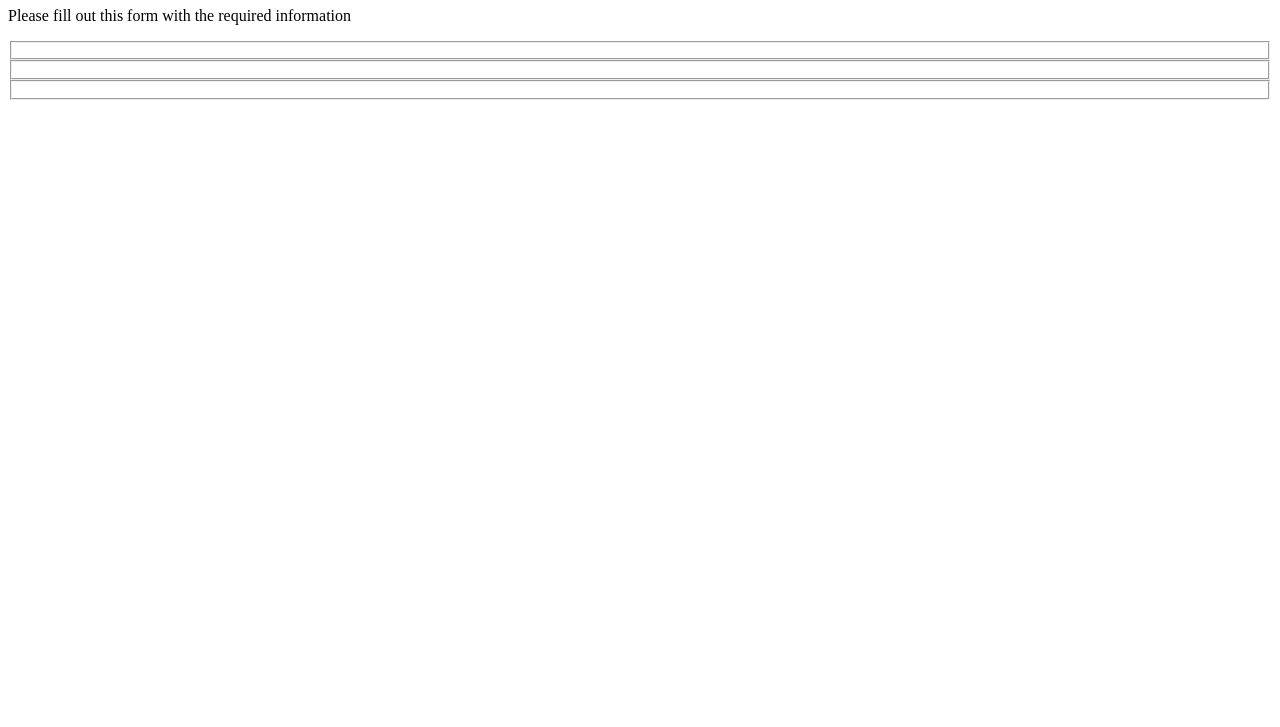
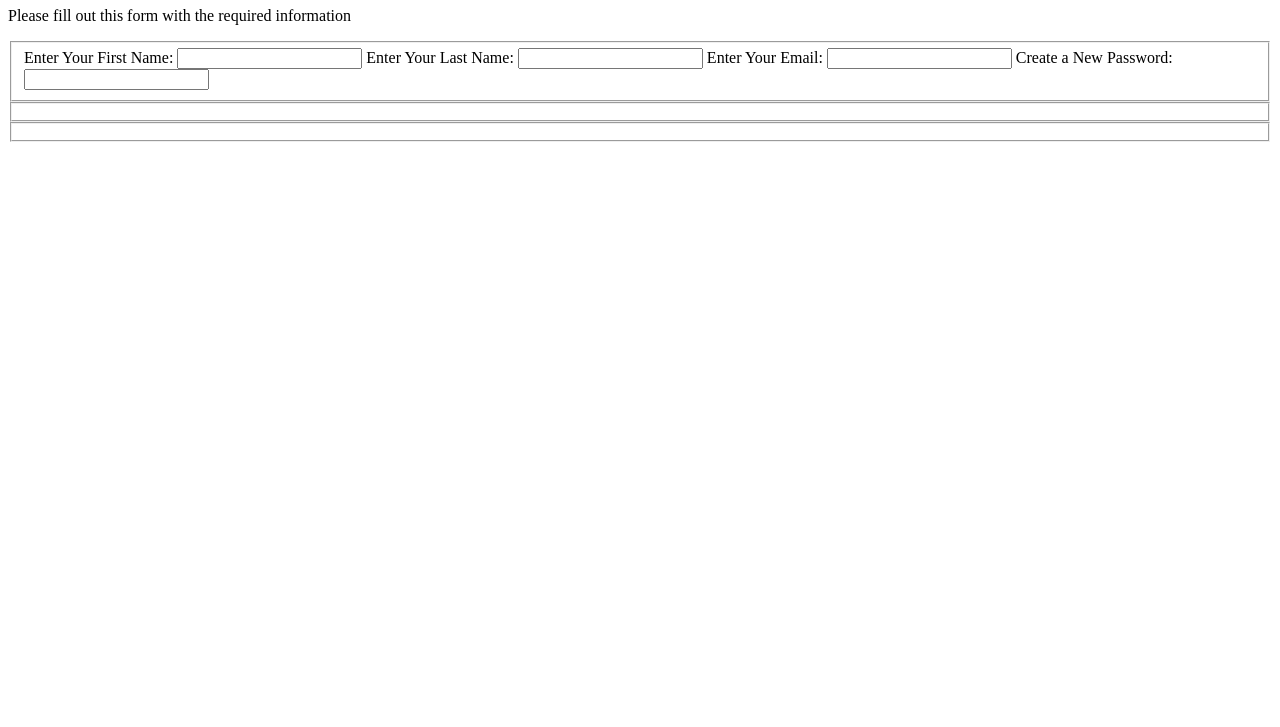
Before and after one commit to BassimAliDurzi/Registration-Form, a plain HTML site: page index.html in a window 1280 px wide. Shown: the part 73-800 px from the top of the page. Drawn offline with Linux system fonts and the light colour scheme.

Commit message:
Add input elements to the first fieldset: first name, last name, email and passowrd

```diff
--- a/index.html
+++ b/index.html
@@ -1,19 +1,32 @@
 <!DOCTYPE html>
 <html lang="en">
   <head>
-        <meta charset="utf-8">
-        <meta name="viewport" content="width=device-width, initial-scale=1.0">
-        <link rel="stylesheet" href="style.css">
+    <meta charset="utf-8" />
+    <meta name="viewport" content="width=device-width, initial-scale=1.0" />
+    <link rel="stylesheet" href="style.css" />
     <title>Registration Form</title>
   </head>
   <body>
     <h1>Registration Form</h1>
     <p>Please fill out this form with the required information</p>
     <form action="www.registrationform.com">
-            <fieldset></fieldset>
+      <fieldset>
+        <label for="firstName"
+          >Enter Your First Name: <input id="firstName" type="text" required
+        /></label>
+        <label for="lastName"
+          >Enter Your Last Name: <input id="lastName" type="text" required
+        /></label>
+        <label for="emil"
+          >Enter Your Email: <input id="email" type="email" required
+        /></label>
+        <label for="password"
+          >Create a New Password:
+          <input type="password" pattern="[a-z0-9]{8,}" required
+        /></label>
+      </fieldset>
       <fieldset></fieldset>
       <fieldset></fieldset>
     </form>
-
   </body>
 </html>
```
Lines whose indentation alone changed are shown as unchanged.
